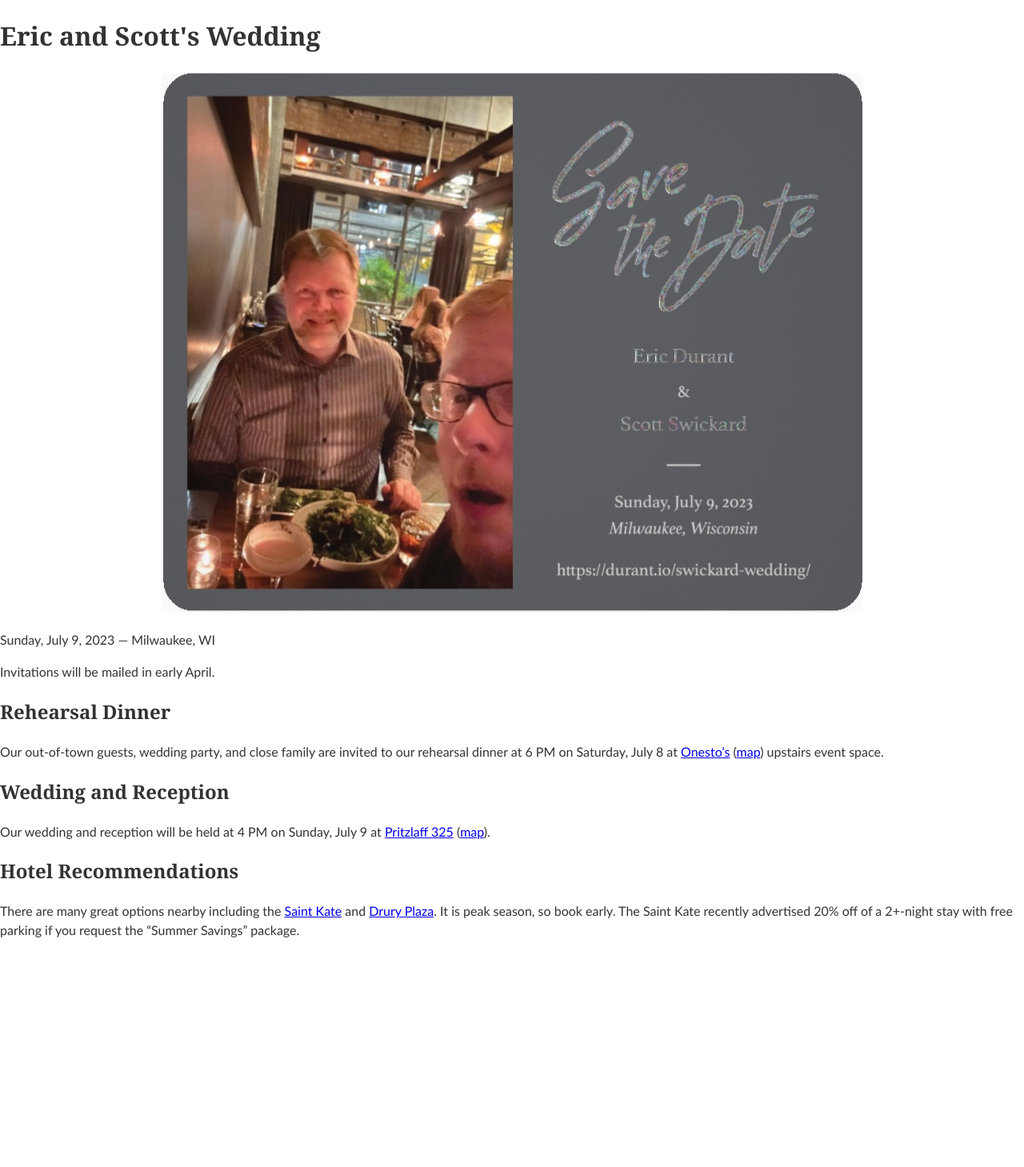
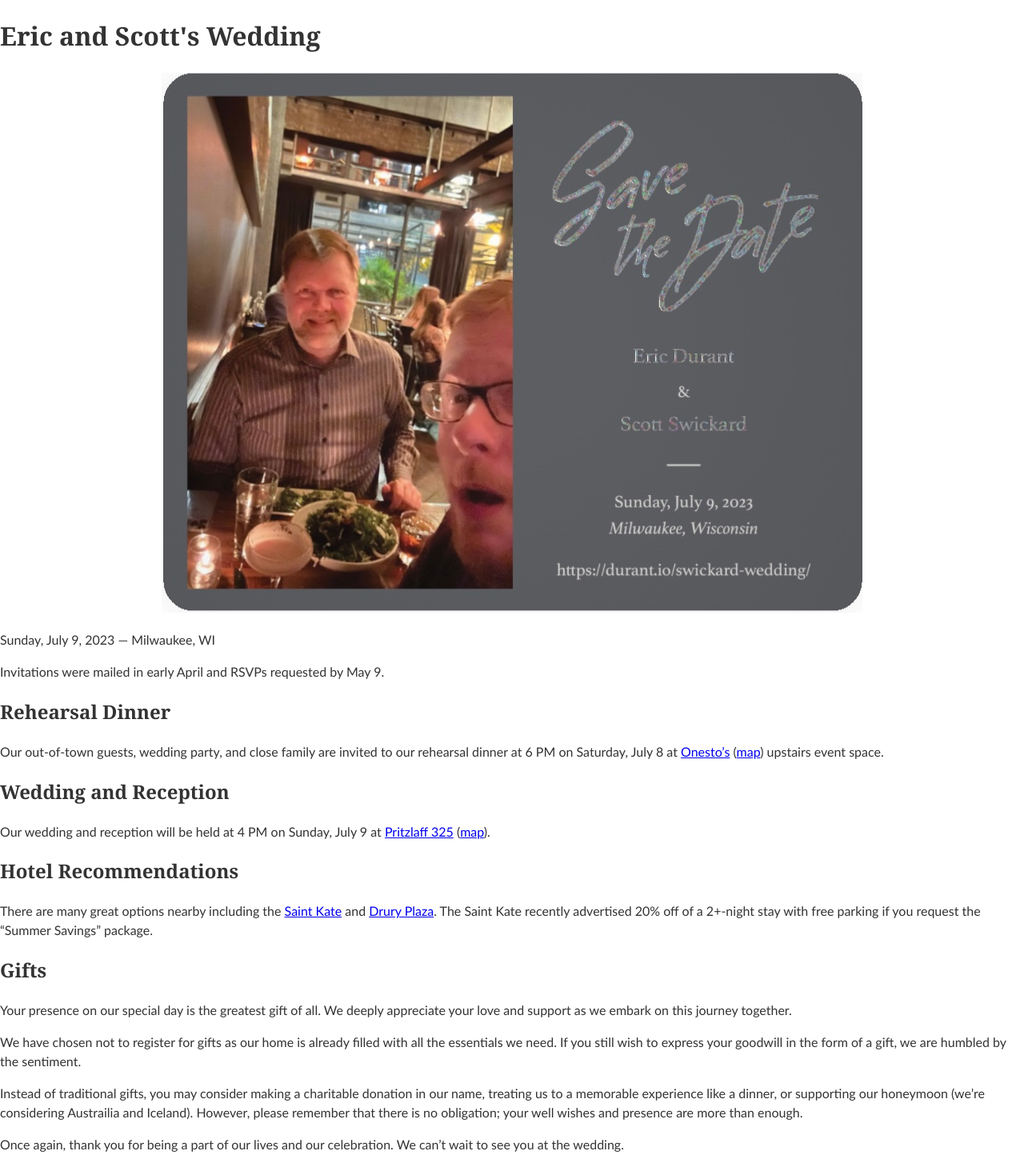
Before and after one commit to edurant/edurant.github.io, a Jekyll site: the page built from swickard-wedding/index.md, in a window 1280 px wide. Shown: the whole page at 80% size. Built offline with Jekyll 4.4.1, drawn with Linux system fonts in a browser that asks for light colours; our own code applies the rules of GitHub Pages for plain Markdown files; before the commit the page ends 1191 px from its top, so only the background shows below that.

Commit message:
fix MSML link; wedding site gift update

```diff
--- a/index.html
+++ b/index.html
@@ -26,7 +26,7 @@ layout: null
 <p><img src="graphics/ead.jpg" align="left" hspace="10" vspace="4"
 alt="[Portrait - November 2021]" width="200" height="288">I am
 a professor and the director of
-the <a href="https://www.msoe.edu/academics/graduate-degrees/m-s-in-in-machine-learning/">master of science in machine learning program</a>
+the <a href="https://www.msoe.edu/academics/graduate-degrees/m-s-in-machine-learning/">master of science in machine learning program</a>
 at <a href="https://www.msoe.edu/" title="MSOE homepage">Milwaukee School of Engineering (MSOE)</a>.
 During the summers I am a <a href="https://en.wikipedia.org/wiki/Digital_signal_processing">DSP</a> Research
 Engineer at <a href="https://www.starkey.com/" title="Starkey homepage">Starkey Hearing Technologies</a> in Eden Prairie, MN.
--- a/swickard-wedding/index.md
+++ b/swickard-wedding/index.md
@@ -6,7 +6,7 @@ title: "Eric and Scott's Wedding"
 
 Sunday, July 9, 2023 — Milwaukee, WI
 
-Invitations will be mailed in early April.
+Invitations were mailed in early April and RSVPs requested by May 9.
 
 ## Rehearsal Dinner
 
@@ -18,4 +18,14 @@ Our wedding and reception will be held at 4 PM on Sunday, July 9 at [Pritzlaff 3
 
 ## Hotel Recommendations
 
-There are many great options nearby including the [Saint Kate](https://www.saintkatearts.com/) and [Drury Plaza](https://www.reservations.com/hotel/drury-plaza-hotel-downtown-milwaukee-wi). It is peak season, so book early. The Saint Kate recently advertised 20% off of a 2+-night stay with free parking if you request the “Summer Savings” package.
+There are many great options nearby including the [Saint Kate](https://www.saintkatearts.com/) and [Drury Plaza](https://www.reservations.com/hotel/drury-plaza-hotel-downtown-milwaukee-wi). The Saint Kate recently advertised 20% off of a 2+-night stay with free parking if you request the “Summer Savings” package.
+
+## Gifts
+
+Your presence on our special day is the greatest gift of all. We deeply appreciate your love and support as we embark on this journey together.
+
+We have chosen not to register for gifts as our home is already filled with all the essentials we need. If you still wish to express your goodwill in the form of a gift, we are humbled by the sentiment.
+
+Instead of traditional gifts, you may consider making a charitable donation in our name, treating us to a memorable experience like a dinner, or supporting our honeymoon (we're considering Austrailia and Iceland). However, please remember that there is no obligation; your well wishes and presence are more than enough.
+
+Once again, thank you for being a part of our lives and our celebration. We can't wait to see you at the wedding.
```
